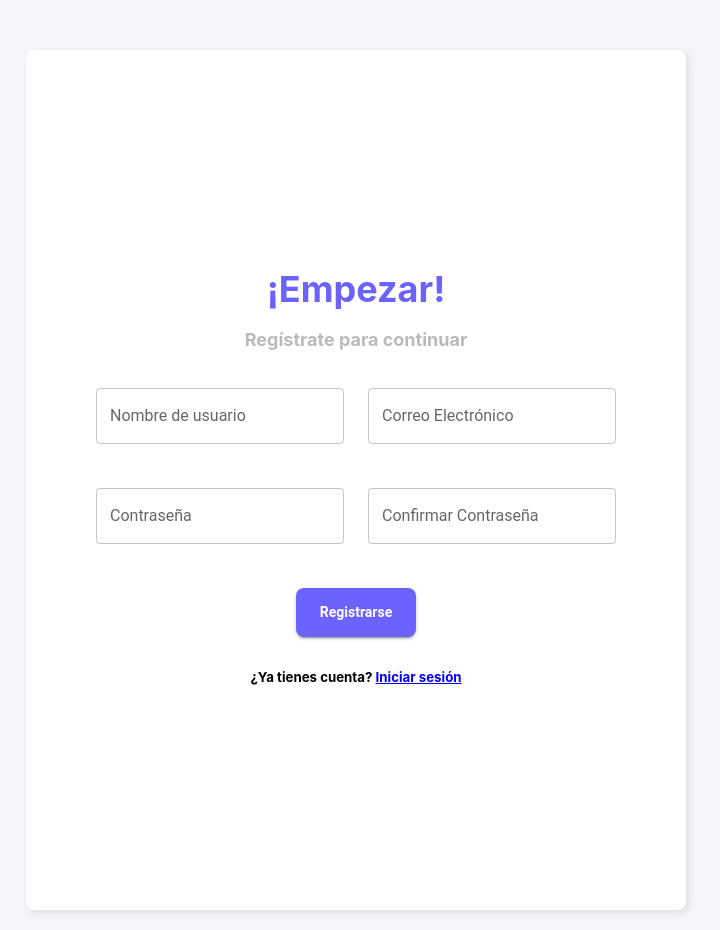
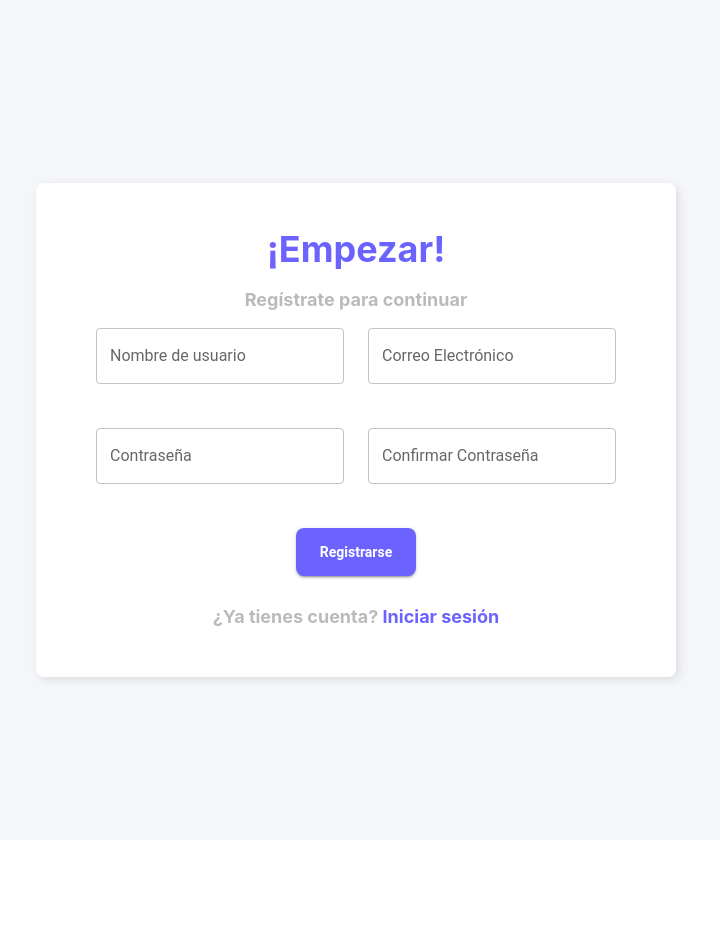
Before and after one commit to Ana-Gabs/proyecto_reguridad-frontend, a React (Create React App) app: page /register in a window 1280 px wide. Shown: the whole page, without its empty margins (284-1004 px from the left). After the commit the page ends 840 px from the top, so only its background shows below. Built offline with nearby package versions, Linux system fonts and the light colour scheme; some icons are missing.

Commit message:
"actualización de vista"

```diff
--- a/src/pages/Register.js
+++ b/src/pages/Register.js
@@ -97,14 +97,12 @@ const Registro = () => {
                 sx={{
                     display: 'flex',
                     flexDirection: 'column',
-                    alignItems: 'center', // Center horizontally
-                    justifyContent: 'center', // Center vertically
-                    height: '100vh', // Full height
-                    padding: '20px',
+                    alignItems: 'center',
+                    justifyContent: 'center',
                     textAlign: 'center',
                 }}
             >
-                <div className="intro-text" style={{ marginBottom: '20px' }}>
+                <div className="intro-text">
                     <h1>¡Empezar!</h1>
                     <h3 className="subtitulo-letrero">Regístrate para continuar</h3>
                 </div>
@@ -163,8 +161,10 @@ const Registro = () => {
                     {mensaje && <p className="mensaje">{mensaje}</p>}
                 </form>
 
-                <div style={{ padding: '10px' }}>
-                    <h5>¿Ya tienes cuenta? <a href="/login">Iniciar sesión</a></h5>
+                <div >
+                    <h5 className="subtitulo-letrero">
+                        ¿Ya tienes cuenta? <a href="/login">Iniciar sesión</a>
+                    </h5>
                 </div>
 
                 <AlertBox showAlert={showAlert} setShowAlert={setShowAlert} />
--- a/src/styles/Register.css
+++ b/src/styles/Register.css
@@ -35,10 +35,10 @@
 /* Caja principal del formulario */
 .registro-box {
   background-color: white;
-  padding: 30px;
+  padding: 20px;
   border-radius: 8px;
   box-shadow: 3px 3px 10px rgba(0, 0, 0, 0.1);
-  margin-top: 30px;
+  margin-top: 20px;
   max-width: 600px;
   width: 100%;
   text-align: center;
```
